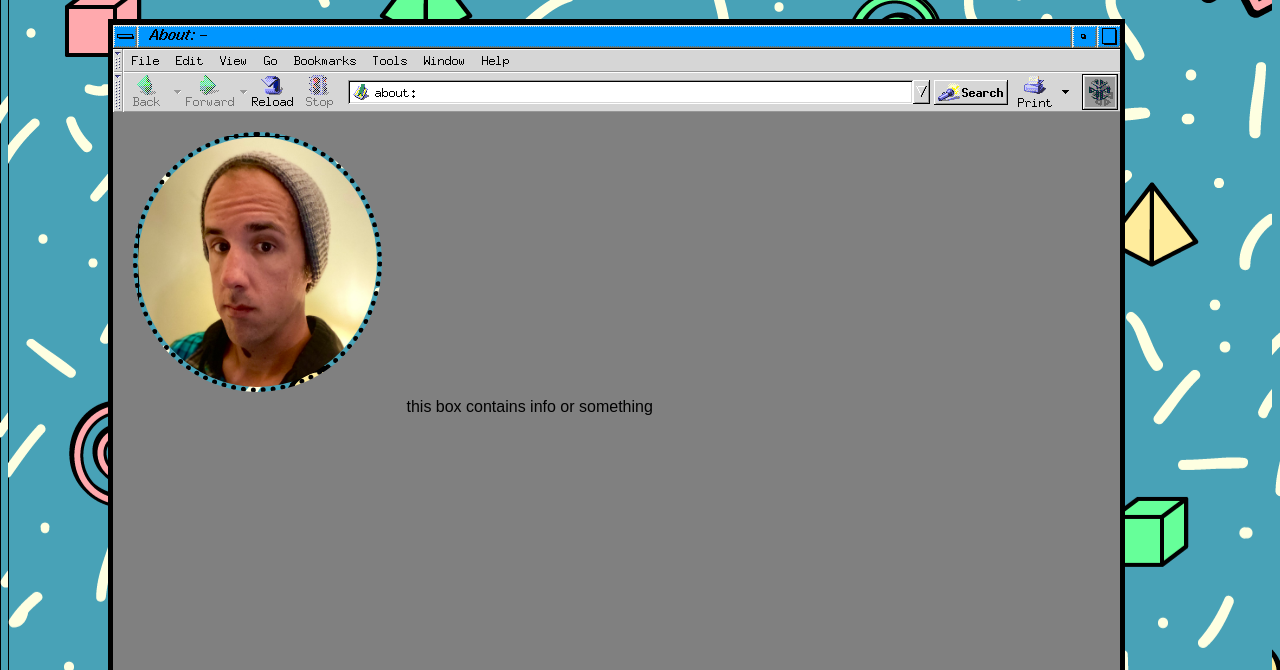
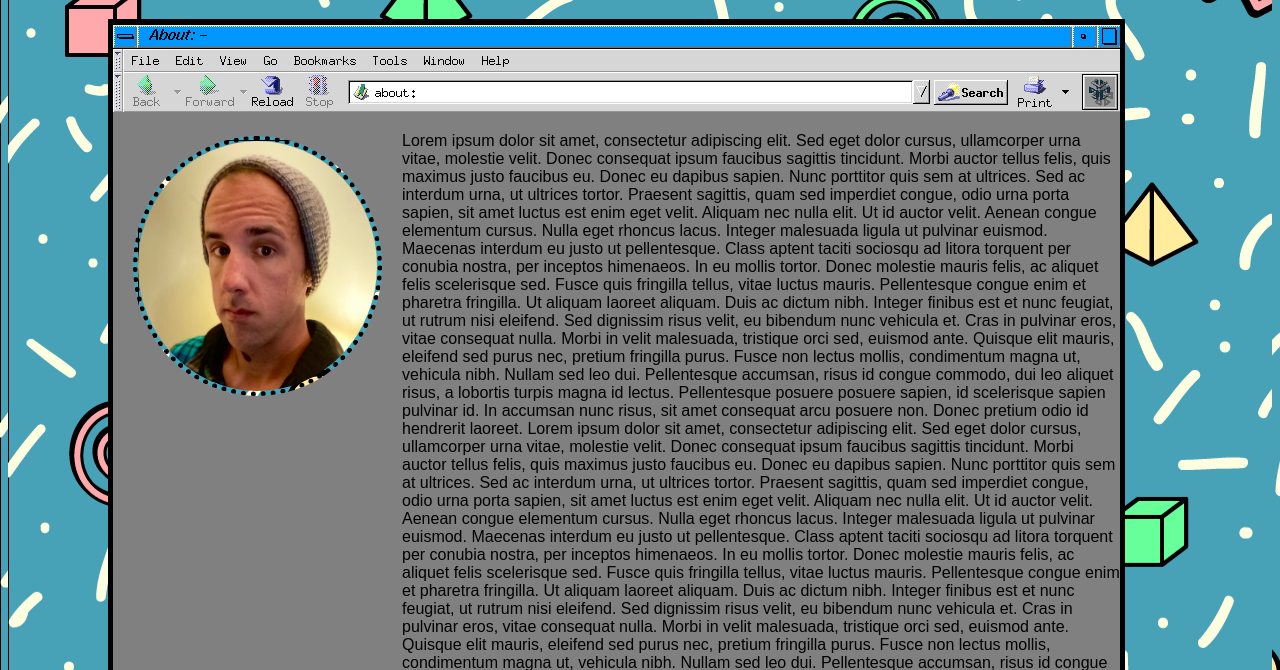
Before and after one commit to MarkRRyan/2023-portfolio, a plain HTML site: page index.html in a window 1280 px wide. Shown: the part 130-800 px from the top of the page. Drawn offline with Linux system fonts and the light colour scheme.

Commit message:
broke some stuff, fixed some stuff

```diff
--- a/index.html
+++ b/index.html
@@ -11,8 +11,18 @@
     <h1>Welcome to my Portfolio</h1>
     <div class="webpage-container">
         <img src="public/about-bar.png" alt="about-bar" class="about-bar" />
-        <img src="public/IMG_3764.jpg" alt="me" class="me"/>
-        this box contains info or something
+        <div class="this-div">
+            <img src="public/IMG_3764.jpg" alt="me" class="me"/>
+            <p class="welcome-text">
+                Lorem ipsum dolor sit amet, consectetur adipiscing elit. Sed eget dolor cursus, ullamcorper urna vitae, molestie velit. Donec consequat ipsum faucibus sagittis tincidunt. Morbi auctor tellus felis, quis maximus justo faucibus eu. Donec eu dapibus sapien. Nunc porttitor quis sem at ultrices. Sed ac interdum urna, ut ultrices tortor. Praesent sagittis, quam sed imperdiet congue, odio urna porta sapien, sit amet luctus est enim eget velit. Aliquam nec nulla elit.
+                Ut id auctor velit. Aenean congue elementum cursus. Nulla eget rhoncus lacus. Integer malesuada ligula ut pulvinar euismod. Maecenas interdum eu justo ut pellentesque. Class aptent taciti sociosqu ad litora torquent per conubia nostra, per inceptos himenaeos. In eu mollis tortor. Donec molestie mauris felis, ac aliquet felis scelerisque sed. Fusce quis fringilla tellus, vitae luctus mauris. Pellentesque congue enim et pharetra fringilla. Ut aliquam laoreet aliquam. Duis ac dictum nibh. Integer finibus est et nunc feugiat, ut rutrum nisi eleifend. Sed dignissim risus velit, eu bibendum nunc vehicula et. Cras in pulvinar eros, vitae consequat nulla.
+                Morbi in velit malesuada, tristique orci sed, euismod ante. Quisque elit mauris, eleifend sed purus nec, pretium fringilla purus. Fusce non lectus mollis, condimentum magna ut, vehicula nibh. Nullam sed leo dui. Pellentesque accumsan, risus id congue commodo, dui leo aliquet risus, a lobortis turpis magna id lectus. Pellentesque posuere posuere sapien, id scelerisque sapien pulvinar id. In accumsan nunc risus, sit amet consequat arcu posuere non. Donec pretium odio id hendrerit laoreet.
+                Lorem ipsum dolor sit amet, consectetur adipiscing elit. Sed eget dolor cursus, ullamcorper urna vitae, molestie velit. Donec consequat ipsum faucibus sagittis tincidunt. Morbi auctor tellus felis, quis maximus justo faucibus eu. Donec eu dapibus sapien. Nunc porttitor quis sem at ultrices. Sed ac interdum urna, ut ultrices tortor. Praesent sagittis, quam sed imperdiet congue, odio urna porta sapien, sit amet luctus est enim eget velit. Aliquam nec nulla elit.
+                Ut id auctor velit. Aenean congue elementum cursus. Nulla eget rhoncus lacus. Integer malesuada ligula ut pulvinar euismod. Maecenas interdum eu justo ut pellentesque. Class aptent taciti sociosqu ad litora torquent per conubia nostra, per inceptos himenaeos. In eu mollis tortor. Donec molestie mauris felis, ac aliquet felis scelerisque sed. Fusce quis fringilla tellus, vitae luctus mauris. Pellentesque congue enim et pharetra fringilla. Ut aliquam laoreet aliquam. Duis ac dictum nibh. Integer finibus est et nunc feugiat, ut rutrum nisi eleifend. Sed dignissim risus velit, eu bibendum nunc vehicula et. Cras in pulvinar eros, vitae consequat nulla.
+                Morbi in velit malesuada, tristique orci sed, euismod ante. Quisque elit mauris, eleifend sed purus nec, pretium fringilla purus. Fusce non lectus mollis, condimentum magna ut, vehicula nibh. Nullam sed leo dui. Pellentesque accumsan, risus id congue commodo, dui leo aliquet risus, a lobortis turpis magna id lectus. Pellentesque posuere posuere sapien, id scelerisque sapien pulvinar id. In accumsan nunc risus, sit amet consequat arcu posuere non. Donec pretium odio id hendrerit laoreet.
+
+            </p>
+        </div>
     </div>
 </body>
 </html>
--- a/style.css
+++ b/style.css
@@ -16,21 +16,29 @@ h1 {
     background-image: none;
     background-color: grey;
     border: 5px solid black;
-    height: 800px;
+    height: 800px ;
     margin-top: 20px;
     margin-left: 100px;
     margin-bottom: 100px;
     margin-right: 100px;
-    width: fit-content;
-}
-
-.about-bar {
-    display: flex;
+    width: 1007px;
 }
 
 .me {
     height: 250px;
     border: 5px dotted black;
     border-radius: 100%;
+    background-color: grey;
     margin: 20px;
 }
+
+.welcome-text {
+    background-color: grey;
+    background-image: none;
+}
+
+.this-div {
+    background-color: grey;
+    background-image: none;
+    display: flex;
+}
```
